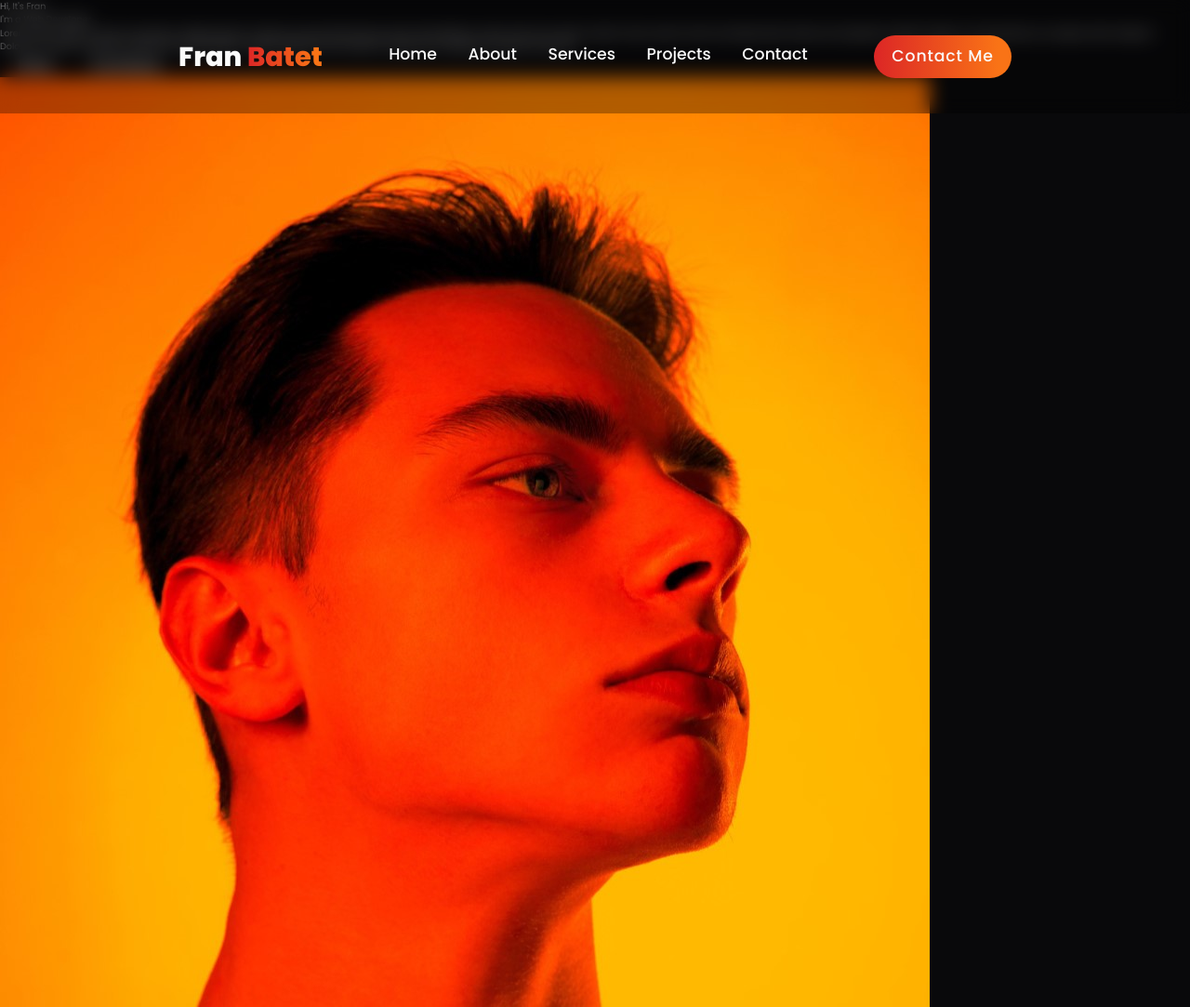
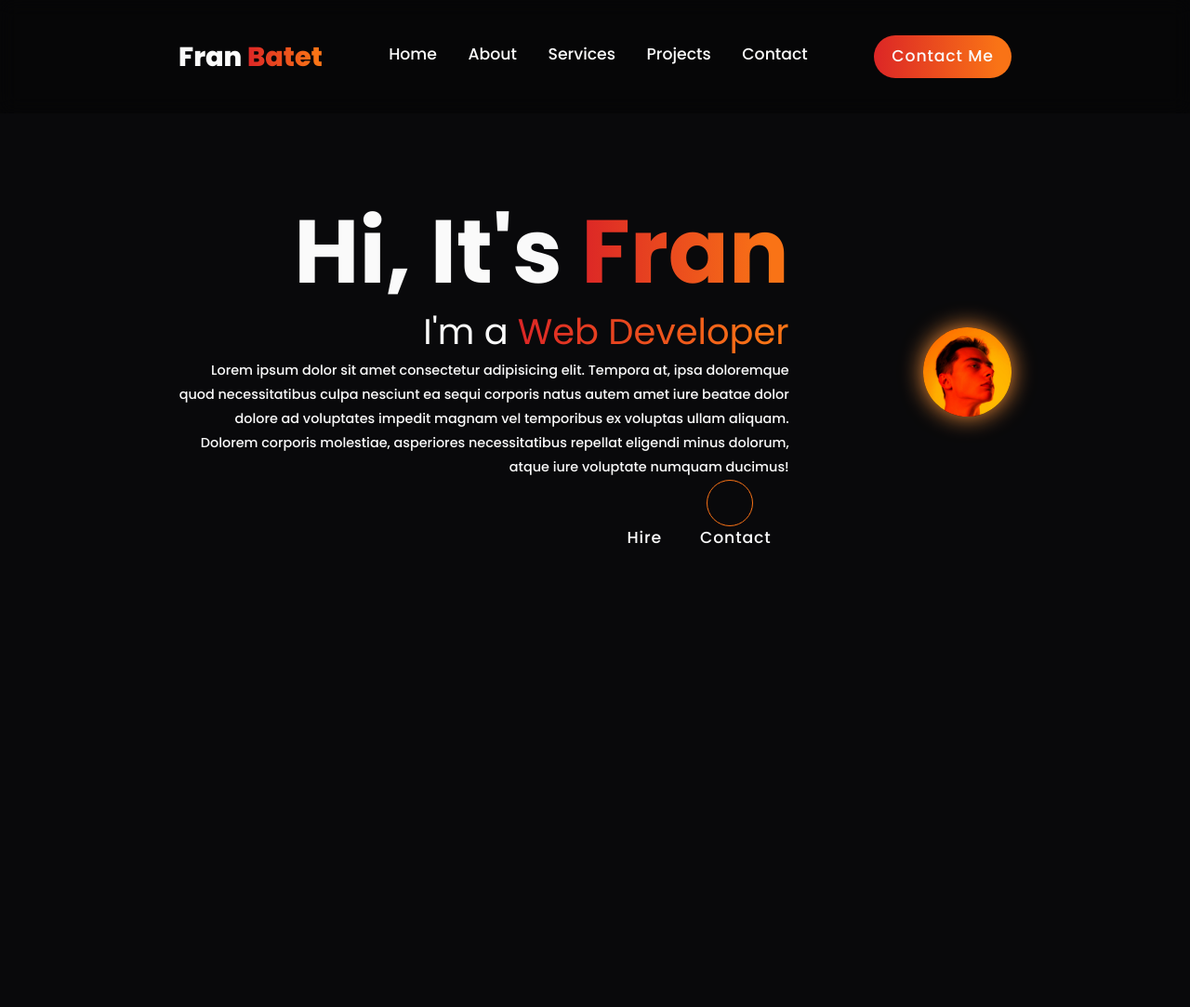
Before and after one commit to BatetDev/project-portfolio, a website: page index.html in a window 1280 px wide. Shown: the whole page at 93% size. After the commit the page ends 800 px from the top, so only its background shows below. Drawn offline with nearby package versions, Linux system fonts and the light colour scheme; files whose address does not match are found by name.

Commit message:
feat: add base styles for home section (WIP)

```diff
--- a/css/styles.css
+++ b/css/styles.css
@@ -4,9 +4,11 @@
 
 @layer base {
   html {
-    font-size: 60%;
-    overflow-x: hidden;
-    scroll-behavior: smooth;
+    @apply text-[60%] overflow-x-hidden scroll-smooth;
+  }
+
+  section {
+    @apply min-h-screen py-40 px-[15%];
   }
 }
 
@@ -18,4 +20,8 @@
   .btn {
     @apply font-medium text-[1.8rem] py-4 px-8 rounded-[3rem] tracking-wider cursor-pointer transition-all duration-300 ease-in-out text-nowrap hover:scale-105;
   }
+
+  .social-icon {
+    @apply w-12 h-12 text-orange-500;
+  }
 }
--- a/index.html
+++ b/index.html
@@ -51,11 +51,23 @@
     </header>
 
     <!-- Home Section -->
-    <section class="home" id="home">
-      <div class="home-content">
-        <h1>Hi, It's <span>Fran</span></h1>
-        <h3>I'm a <span>Web Developer</span></h3>
-        <p>
+    <section class="home flex justify-center items-center gap-60" id="home">
+      <div class="home-content flex flex-col items-end text-right">
+        <h1 class="text-[10rem] font-bold mt-6 leading-none">
+          Hi, It's
+          <span
+            class="bg-[linear-gradient(270deg,#f97316_10%,#dc2626_100%)] bg-clip-text text-transparent"
+            >Fran</span
+          >
+        </h1>
+        <h3 class="m-0 mt-4 text-[4rem]">
+          I'm a
+          <span
+            class="bg-[linear-gradient(270deg,#f97316_10%,#dc2626_100%)] bg-clip-text text-transparent"
+            >Web Developer</span
+          >
+        </h3>
+        <p class="text-2xl font-medium leading-[1.8]">
           Lorem ipsum dolor sit amet consectetur adipisicing elit. Tempora at,
           ipsa doloremque quod necessitatibus culpa nesciunt ea sequi corporis
           natus autem amet iure beatae dolor dolore ad voluptates impedit magnam
@@ -63,15 +75,18 @@
           asperiores necessitatibus repellat eligendi minus dolorum, atque iure
           voluptate numquam ducimus!
         </p>
-        <div class="social-icons">
-          <a href="#">
-            <i data-lucide="github" class="w-[3.5rem] h-[3.5rem]"></i>
+        <div class="social-icons flex gap-8">
+          <a
+            href="#"
+            class="inline-flex items-center justify-center bg-transparent border border-orange-500 text-orange-500 rounded-full p-4"
+          >
+            <i data-lucide="github" class="social-icon"></i>
           </a>
           <a href="#">
-            <i data-lucide="linkedin" class="w-[3.5rem] h-[3.5rem]"></i>
+            <i data-lucide="linkedin" class="social-icon"></i>
           </a>
           <a href="#">
-            <i data-lucide="twitter" class="w-[3.5rem] h-[3.5rem]"></i>
+            <i data-lucide="twitter" class="social-icon"></i>
           </a>
         </div>
 
@@ -82,7 +97,11 @@
       </div>
 
       <div class="home-img">
-        <img src="/002-project-portfolio/assets/images/image.jpg" alt="" />
+        <img
+          src="/002-project-portfolio/assets/images/image.jpg"
+          alt=""
+          class="w-[32vw] rounded-full shadow-[0_0_25px_#fb923c] transition-all duration-400 ease-in-out hover:shadow-[0_0_25px_#fb923c,0_0_50px_#fb923c,0_0_100px_#fb923c]"
+        />
       </div>
     </section>
   </body>
```
Also changed, not shown: css/tailwind.css.
